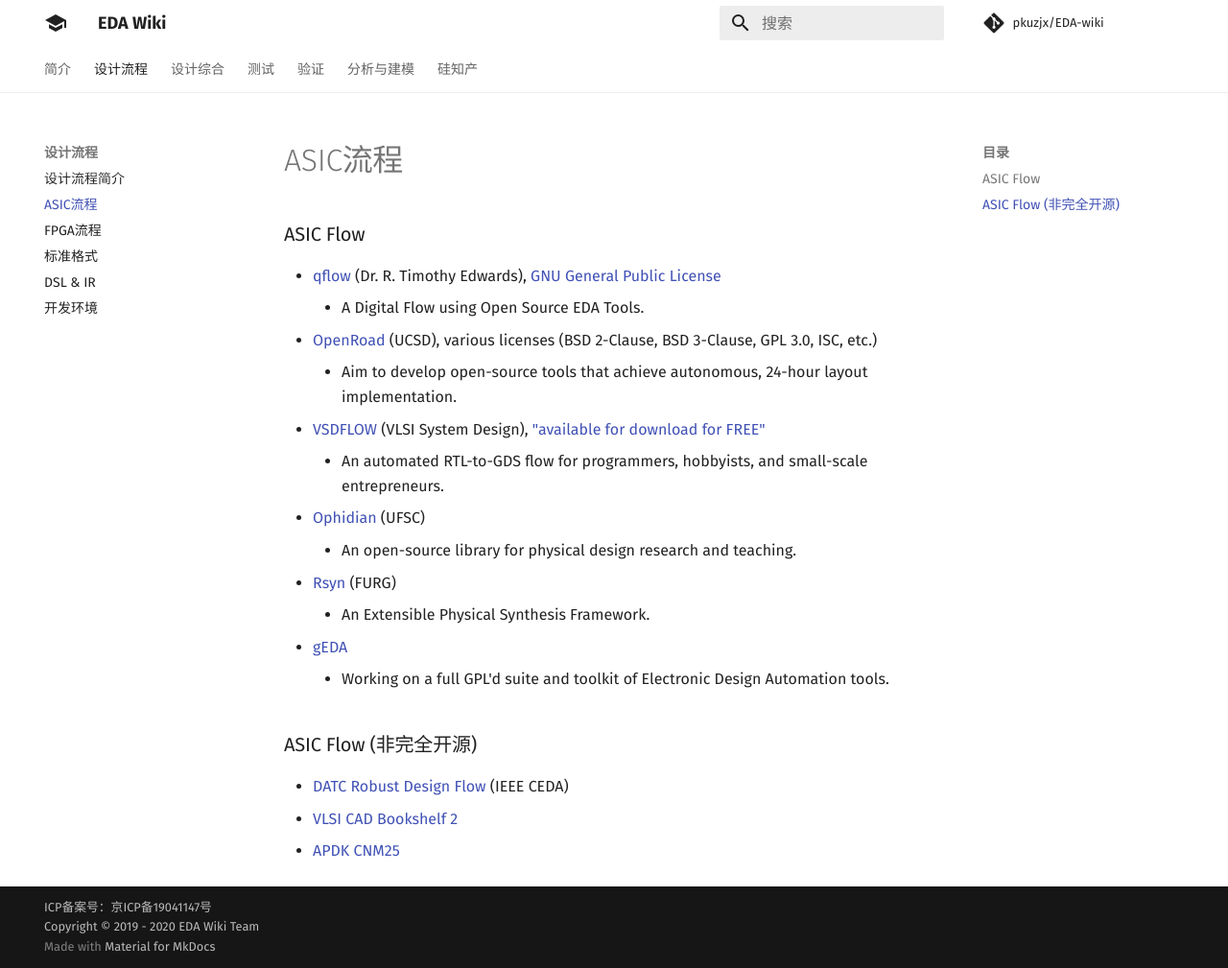
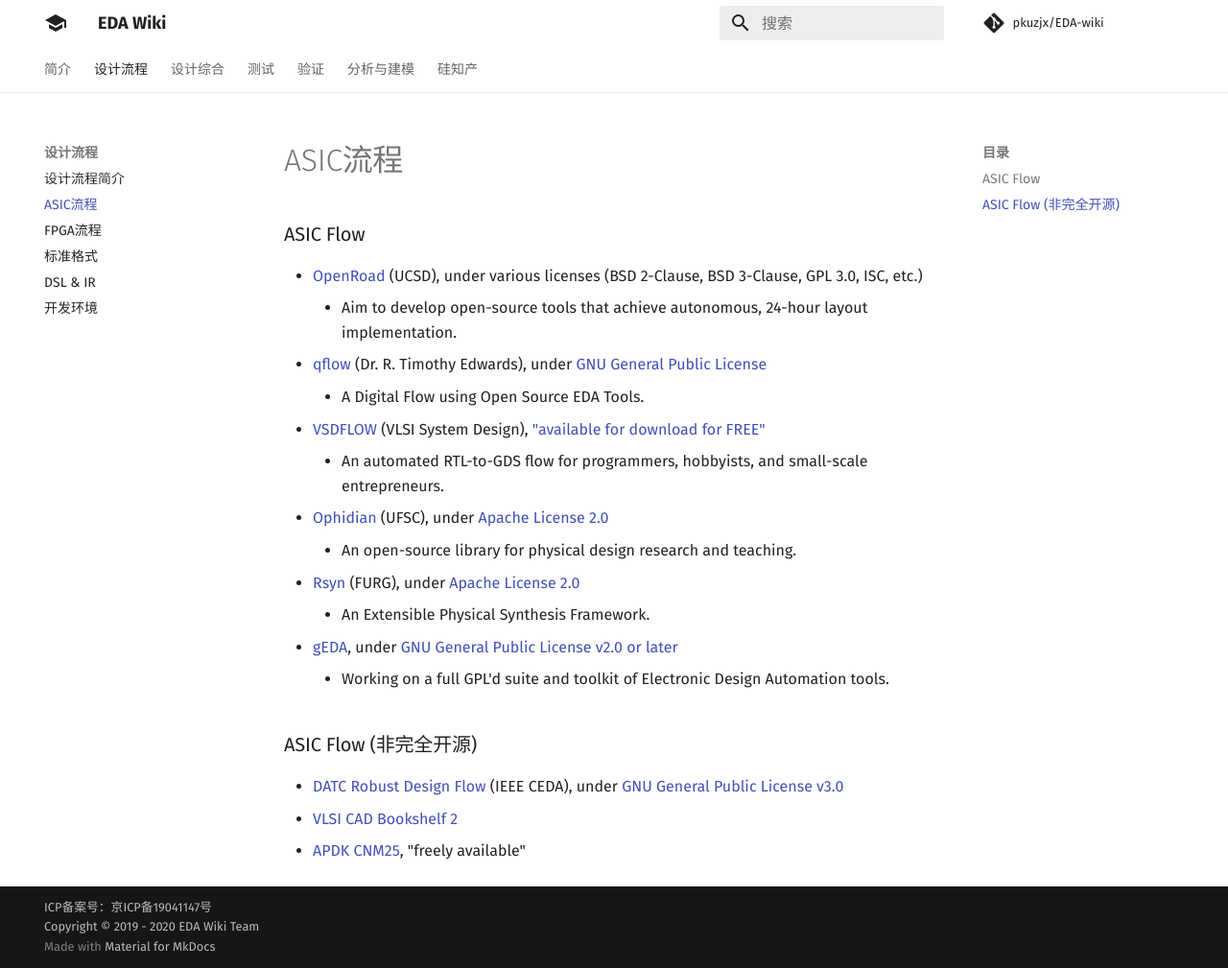
Before and after one commit to daitoto/EDA-wiki, an MkDocs documentation site: the page built from docs/flow/asic.md, in a window 1280 px wide and 1009 px high. Shown: the whole window at 96% size. Built offline with MkDocs 1.6.1 and Material for MkDocs 9.7.7, drawn with Linux system fonts in a browser that asks for light colours; comment, search, counter and statistics services are not loaded.

Commit message:
Update asic.md

```diff
--- a/docs/flow/asic.md
+++ b/docs/flow/asic.md
@@ -1,18 +1,19 @@
 ### ASIC Flow
- - [qflow](http://opencircuitdesign.com/qflow/) (Dr. R. Timothy Edwards), [GNU General Public License](https://www.gnu.org/licenses/gpl-3.0.html)
+ - [OpenRoad](https://theopenroadproject.org/) (UCSD), under various licenses (BSD 2-Clause, BSD 3-Clause, GPL 3.0, ISC, etc.)
+   - Aim to develop open-source tools that achieve autonomous, 24-hour layout implementation.
+ - [qflow](http://opencircuitdesign.com/qflow/) (Dr. R. Timothy Edwards), under [GNU General Public License](https://github.com/RTimothyEdwards/qflow/blob/master/README)
    - A Digital Flow using Open Source EDA Tools.
- - [OpenRoad](https://theopenroadproject.org/) (UCSD), various licenses (BSD 2-Clause, BSD 3-Clause, GPL 3.0, ISC, etc.)
-   - Aim to develop open-source tools that achieve autonomous, 24-hour layout implementation.
  - [VSDFLOW](https://github.com/kunalg123/vsdflow) (VLSI System Design), ["available for download for FREE"](https://www.vlsisystemdesign.com/projects/)
    - An automated RTL-to-GDS flow for programmers, hobbyists, and small-scale entrepreneurs.
- - [Ophidian](https://github.com/eclufsc/ophidian) (UFSC)
+ - [Ophidian](https://github.com/eclufsc/ophidian) (UFSC), under [Apache License 2.0](https://github.com/eclufsc/ophidian/blob/master/LICENSE)
    - An open-source library for physical design research and teaching.
- - [Rsyn](https://github.com/RsynTeam/rsyn-x) (FURG)
+ - [Rsyn](https://github.com/RsynTeam/rsyn-x) (FURG), under [Apache License 2.0](https://github.com/RsynTeam/rsyn-x#license)
    - An Extensible Physical Synthesis Framework.
- - [gEDA](http://www.geda-project.org/)
+ - [gEDA](http://www.geda-project.org/), under [GNU General Public License v2.0 or later](http://wiki.geda-project.org/geda:license)
    - Working on a full GPL'd suite and toolkit of Electronic Design Automation tools.
 
 ### ASIC Flow (非完全开源)
- - [DATC Robust Design Flow](https://github.com/jinwookjungs/datc_robust_design_flow) (IEEE CEDA)
+ - [DATC Robust Design Flow](https://github.com/jinwookjungs/datc_robust_design_flow) (IEEE CEDA), under [GNU General Public License v3.0
+](https://github.com/jinwookjungs/datc_robust_design_flow/blob/master/LICENSE)
  - [VLSI CAD Bookshelf 2](http://vlsicad.eecs.umich.edu/BK/)
- - [APDK CNM25](http://www.cnm.es/~pserra/apdk/index.html)
+ - [APDK CNM25](http://www.cnm.es/~pserra/apdk/index.html), "freely available"
```
